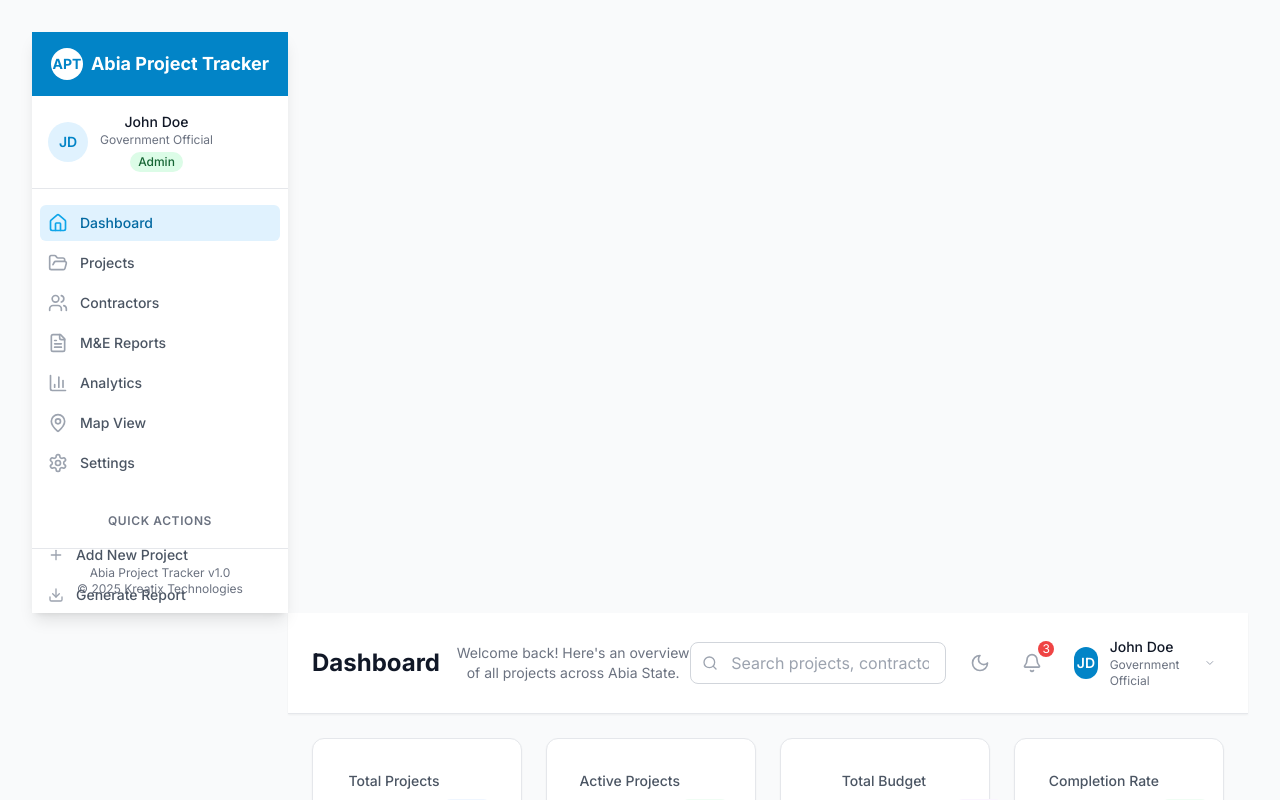
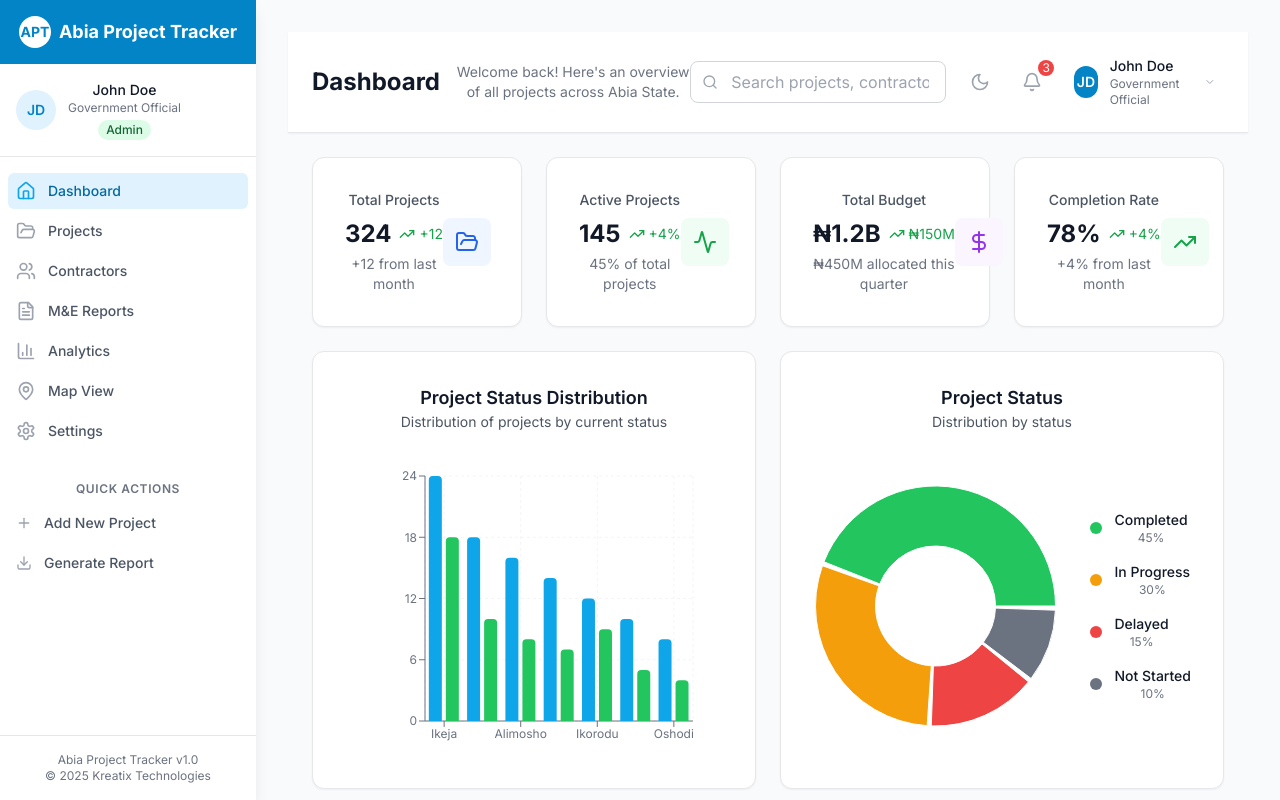
Before and after one commit to KachiAlex/abt, a React (Vite) app: page / in a window 1280 px wide. Shown: the top 800 px of the page. Built offline with nearby package versions, Linux system fonts and the light colour scheme.

Commit message:
Fix sidebar layout overlap issue on desktop - remove conflicting lg:static positioning

```diff
--- a/src/components/Layout/Sidebar.jsx
+++ b/src/components/Layout/Sidebar.jsx
@@ -49,7 +49,7 @@ export default function Sidebar({ userRole = 'Government Official' }) {
 
       {/* Sidebar */}
       <div className={clsx(
-        'fixed inset-y-0 left-0 z-40 w-64 bg-white shadow-lg transform transition-transform duration-300 ease-in-out lg:translate-x-0 lg:static lg:inset-0',
+        'fixed inset-y-0 left-0 z-40 w-64 bg-white shadow-lg transform transition-transform duration-300 ease-in-out lg:translate-x-0',
         isOpen ? 'translate-x-0' : '-translate-x-full'
       )}>
         {/* Logo and Header */}
```
